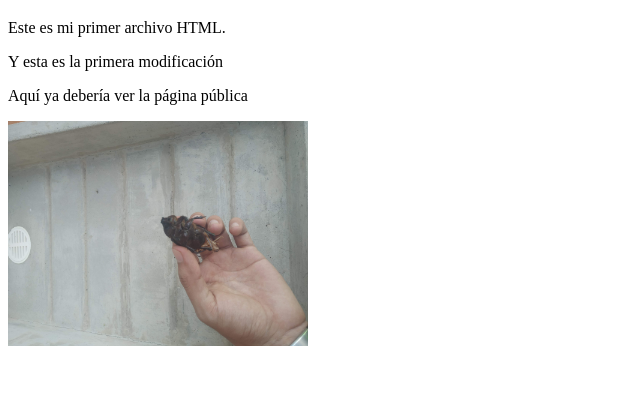
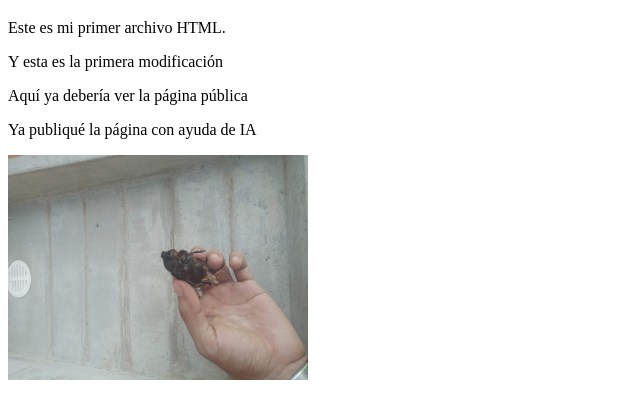
Before and after one commit to yagegar-git/pagina1, a plain HTML site: page index.html in a window 1280 px wide. Shown: the part 61-480 px from the top of the page, without its empty margins (0-640 px from the left). Drawn offline with Linux system fonts and the light colour scheme.

Commit message:
Actualizo contenido de la página usando IA

```diff
--- a/index.html
+++ b/index.html
@@ -9,6 +9,7 @@
     <p>Este es mi primer archivo HTML.</p>
     <p>Y esta es la primera modificación </p>
     <p>Aquí ya debería ver la página pública </p>
+    <p>Ya publiqué la página con ayuda de IA</p>
     <img src="IMG_20210612_150920.jpg" alt="Cucarrón"  width="300">
 
 
```
